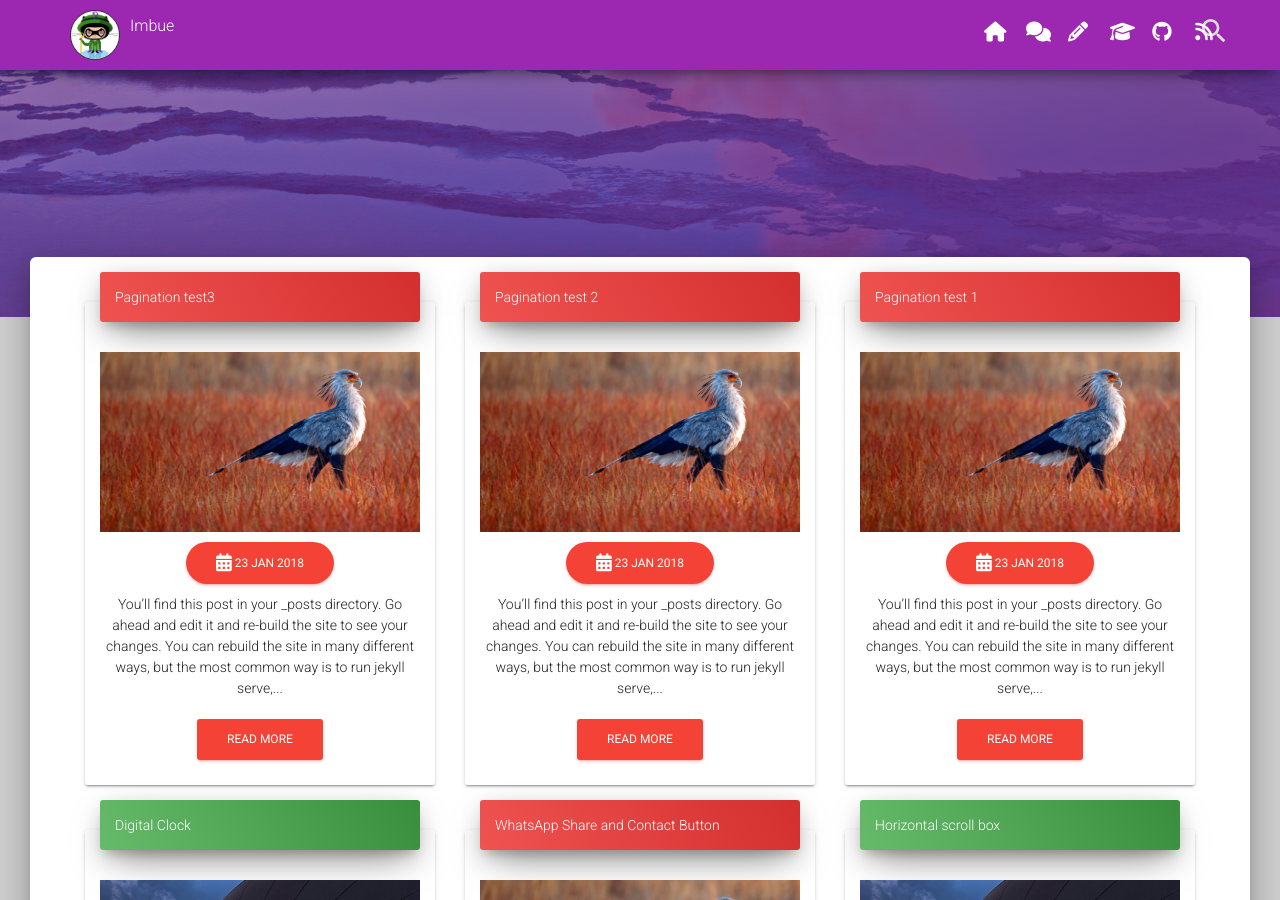
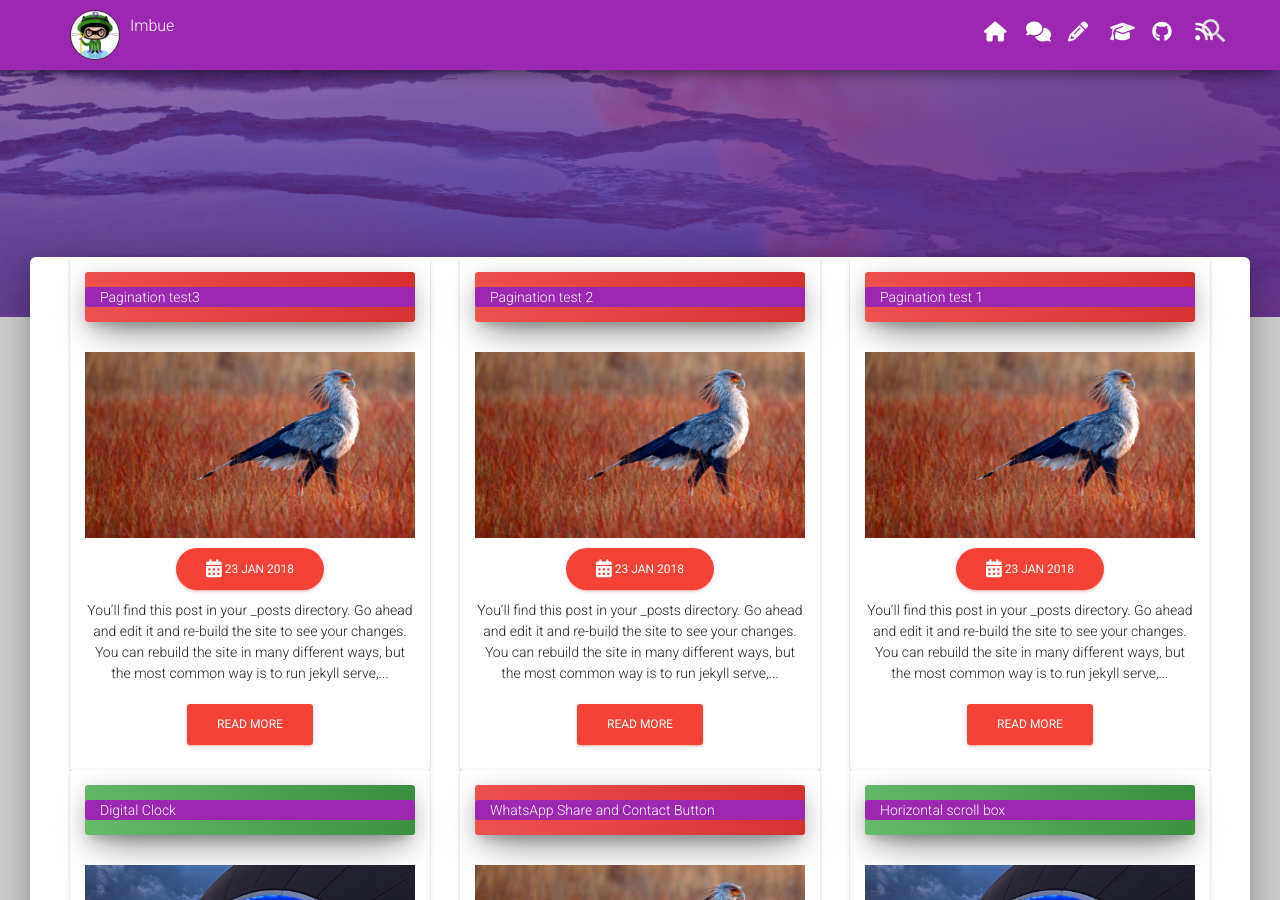
Before and after one commit to tip4programs/imbue, a Jekyll site: the page built from index.html, in a window 1280 px wide and 900 px high, scrolled down 493 px. Built offline with Jekyll 4.4.1, drawn with Linux system fonts in a browser that asks for light colours; nearby versions of some CDN libraries; the list of posts is cut into pages by our own code.

Commit message:
Update index.html

```diff
--- a/index.html
+++ b/index.html
@@ -3,12 +3,11 @@ layout: default
 title: Welcome to Our Blog
 ---
 
-<div class="container-fluid">
 <div class="card-deck">
 <div class="row">
 {% for post in paginator.posts %}
    <div class="col-sm-4">
-   <div class="card mb-3 card-nav-tabs">
+   <div class="card">
       <div class="header header-{{ post.card_color }}">
         <div class="nav-tabs-wrapper">
       <ul class="nav nav-tabs" data-tabs="tabs">
@@ -35,7 +34,7 @@ title: Welcome to Our Blog
        {% endfor %}
      </div>
   </div>
-</div>
+
     <!-- Pagination links -->
 <div class="text-center">
     <ul class="pagination pagination-primary flex-wrap">
```
